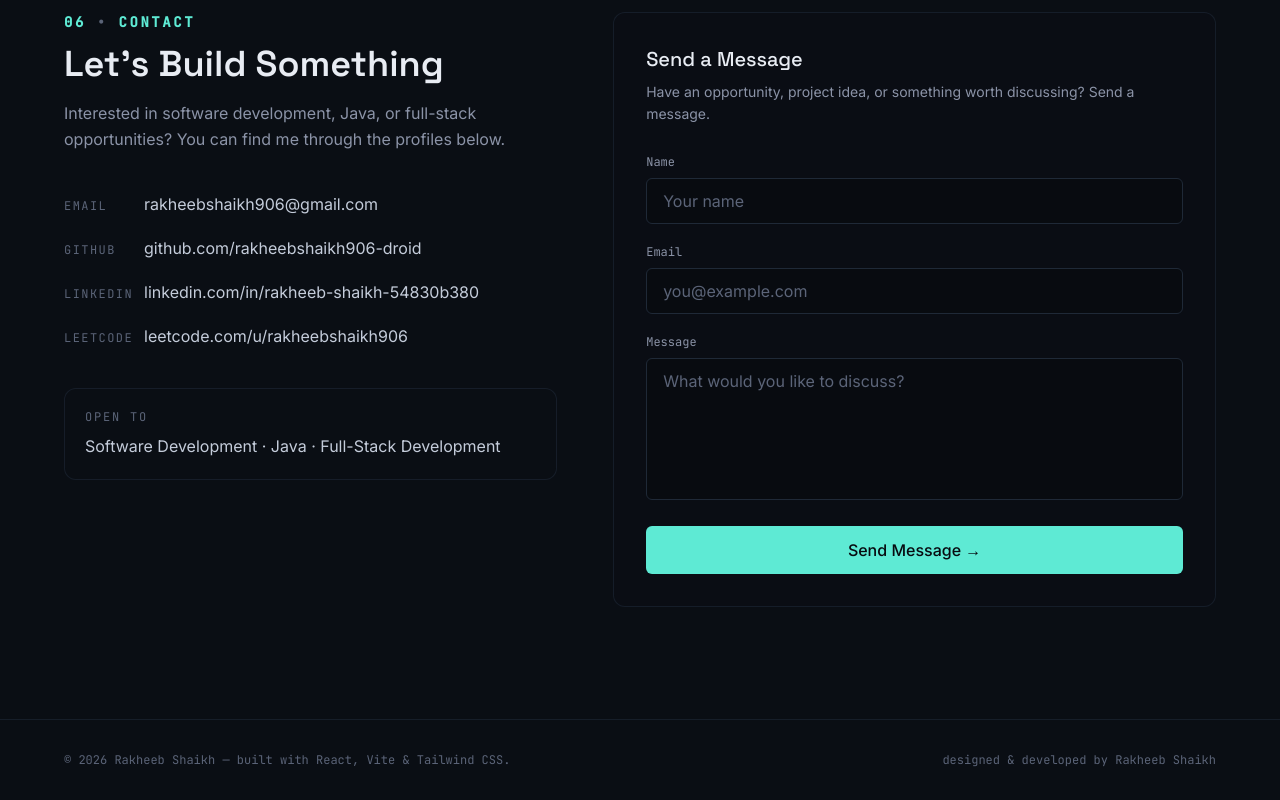
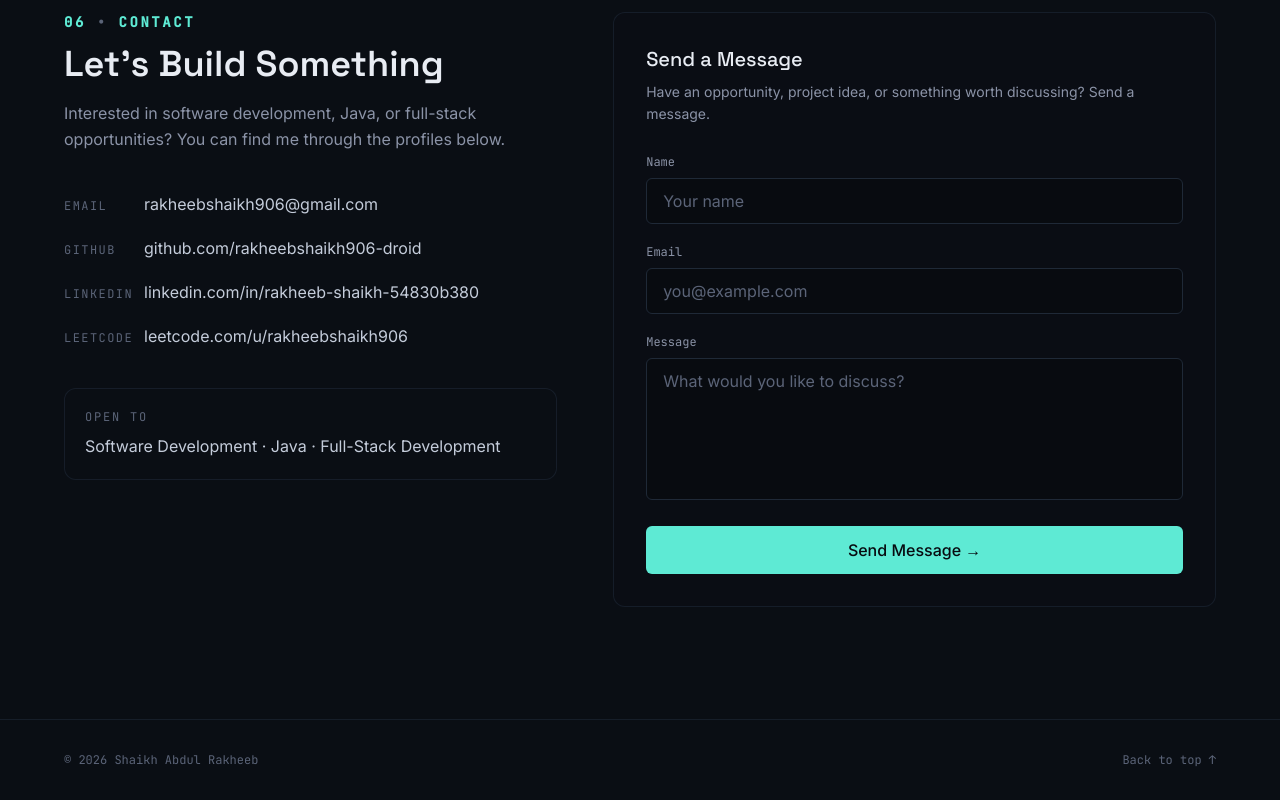
Before and after one commit to rakheebshaikh906-droid/My-Portfolio, a React (Vite) app: page / in a window 1280 px wide. Shown: the part 7120-7920 px from the top of the page. Built offline with nearby package versions, Linux system fonts and the light colour scheme.

Commit message:
portfolio

```diff
--- a/src/components/Footer.jsx
+++ b/src/components/Footer.jsx
@@ -1,9 +1,19 @@
 export default function Footer() {
   return (
-    <footer className="border-t border-ink-600/60 py-8 px-6">
-      <div className="max-w-6xl mx-auto flex flex-col sm:flex-row items-center justify-between gap-3 font-mono text-xs text-fog-700">
-        <p>© {new Date().getFullYear()} Rakheeb Shaikh — built with React, Vite &amp; Tailwind CSS.</p>
-        <p>designed &amp; developed by Rakheeb Shaikh</p>
+    <footer className="border-t border-ink-600/60 px-6 py-8">
+      <div className="mx-auto flex max-w-6xl flex-col items-center justify-between gap-3 sm:flex-row">
+
+        <p className="font-mono text-xs text-fog-700">
+          © {new Date().getFullYear()} Shaikh Abdul Rakheeb
+        </p>
+
+        <a
+          href="#home"
+          className="font-mono text-xs text-fog-700 transition-colors duration-200 hover:text-signal-teal"
+        >
+          Back to top ↑
+        </a>
+
       </div>
     </footer>
   )
```
